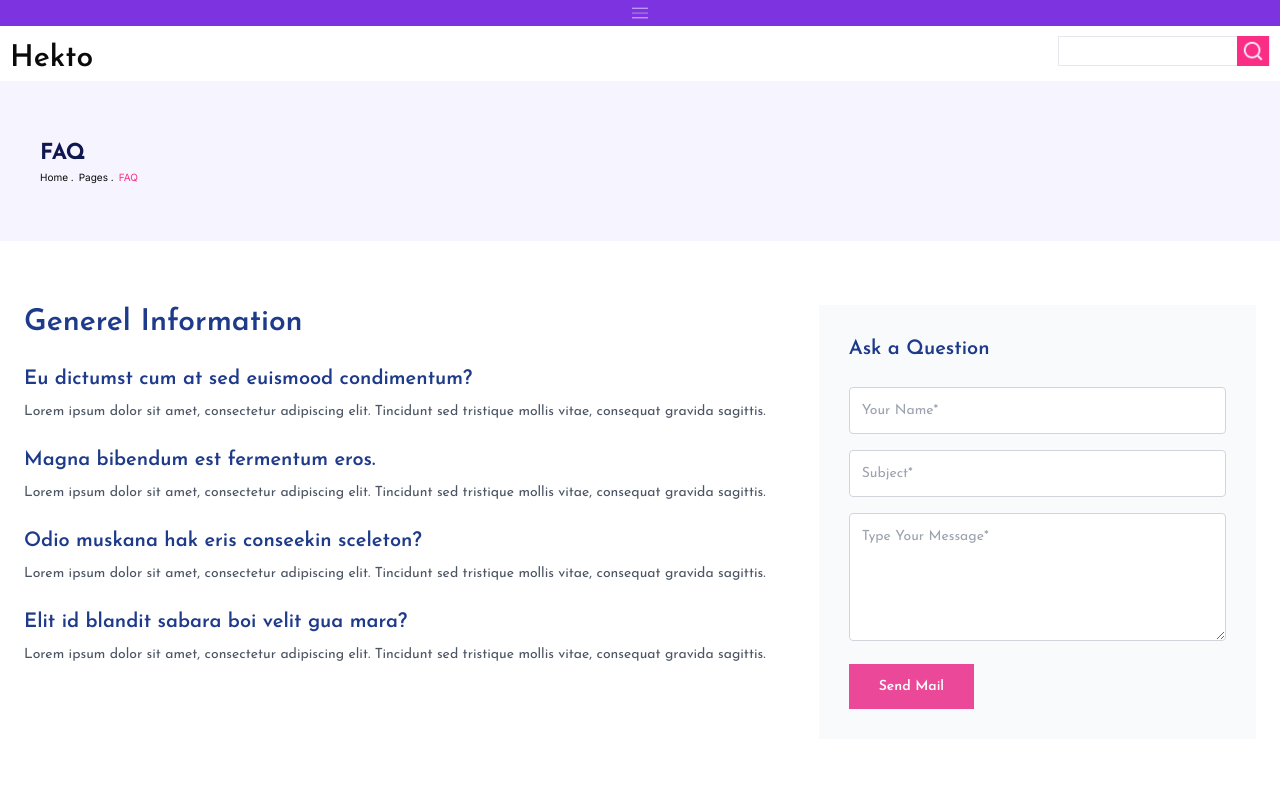
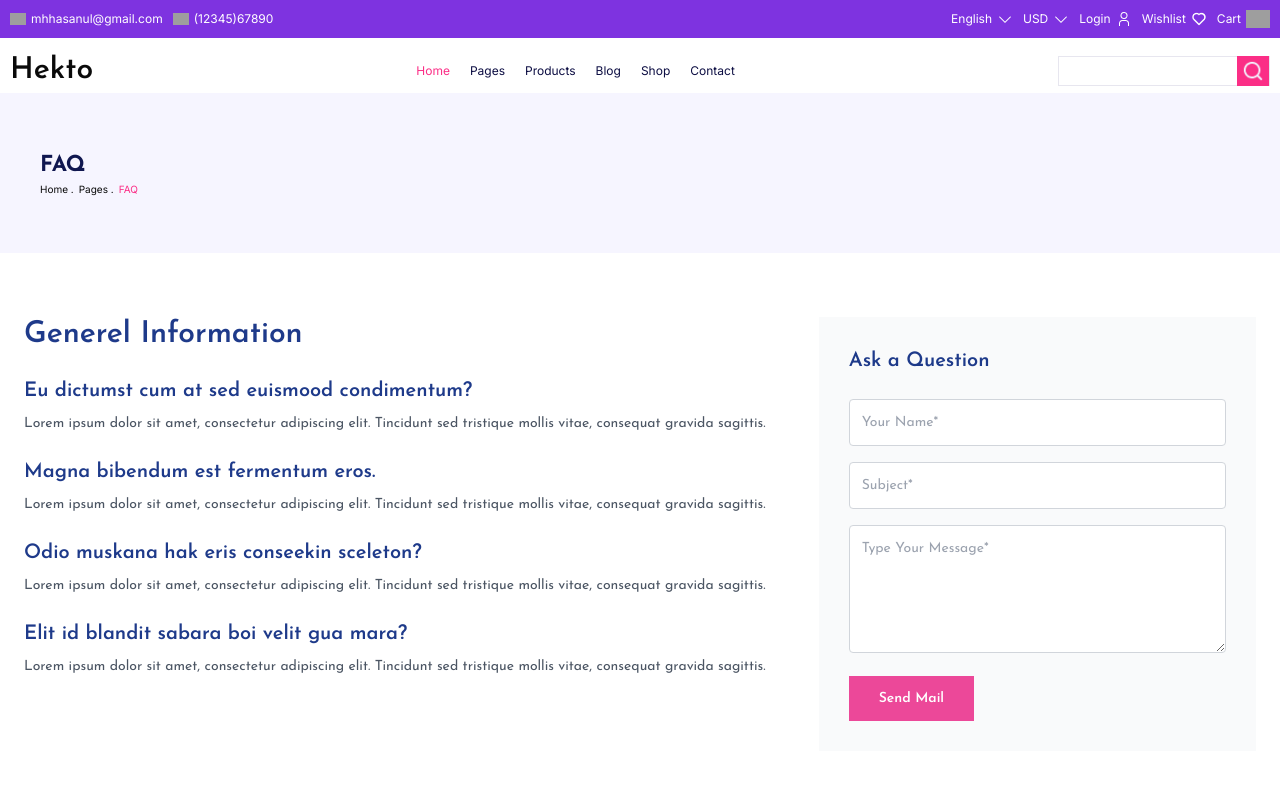
Before and after one commit to Abdullah-765/Hackathon-02-UIUX, a Next.js app: page /faqs in a window 1280 px wide. Shown: the top 800 px of the page. Built offline with nearby package versions, Linux system fonts and the light colour scheme; grey boxes are pictures that could not be loaded.

Commit message:
adding links

```diff
--- a/components/Navbar.tsx
+++ b/components/Navbar.tsx
@@ -1,50 +1,129 @@
 'use client'
 
+import {
+  Select,
+  SelectContent,
+  SelectGroup,
+  SelectItem,
+  SelectLabel,
+  SelectTrigger,
+  SelectValue,
+} from "@/components/ui/select"
 import Image from "next/image"
-import { useState } from "react"
+import { useEffect, useState } from "react"
 import { Josefin_Sans } from 'next/font/google'
+import Link from "next/link"
 const josefinSans = Josefin_Sans({
   subsets: ['latin'],
   weight: ['100', '300', '400', '500', '600', '700'],
 })
 
 
-export default function Home() {
 
-
-    // 1. State to track visibility
+export default function Navbar() {
   const [isVisible, setIsVisible] = useState(false);
 
+  // State to track screen width
+  const [isLargeScreen, setIsLargeScreen] = useState(false);
 
-    // 2. Function to toggle the state
-    const toggleDiv = () => {
-      setIsVisible((prev) => !prev); // Toggle between true and false
+  // Update screen size on resize
+  useEffect(() => {
+    const handleResize = () => {
+      setIsLargeScreen(window.innerWidth >= 700);
     };
 
+    handleResize(); // Initial check
+    window.addEventListener("resize", handleResize);
 
+    return () => {
+      window.removeEventListener("resize", handleResize);
+    };
+  }, []);
+
+  // Toggle visibility of the menu
+  const toggleDiv = () => {
+    setIsVisible((prev) => !prev);
+  };
+
+  if (!isLargeScreen) {
     return (
       <div id="navbar">
         <div id="btn-toggle" className="bg-[#7E33E0] p-[5px] sticky w-[100%] m-0 flex justify-center cursor-pointer" onClick={toggleDiv}>
-      <Image src="/imgs/hamburger-ico.png" width={16} height={16} alt=""/>
+          <Image src="/imgs/hamburger-ico.png" width={16} height={16} alt="" />
         </div>
         {isVisible && (
           <div>
             <div className="bg-[#7E33E0] text-white flex justify-between py-[20px] px-[10px]">
               <ul id="div-number-mail">
-                <li><Image src="/imgs/uil_envelope-alt.png" width={16} height={16} alt="msg-icon"/><p className="truncate .">mhhasanul@gmail.com</p></li>
-                <li><Image src="/imgs/bx_bx-phone-call.png" width={16} height={16}  alt="call-icon"/>(12345)67890</li>
+                <li><Image src="/imgs/uil_envelope-alt.png" width={16} height={16} alt="msg-icon" /><p className="truncate .">mhhasanul@gmail.com</p></li>
+                <li><Image src="/imgs/bx_bx-phone-call.png" width={16} height={16} alt="call-icon" />(12345)67890</li>
               </ul>
               <ul className="flex flex-wrap  gap-x-[10px] justify-start ">
-                <li>English <Image src="/imgs/arrow-down-icn.png" width={16} height={16} alt="arrow"/></li>
-                <li>USD <Image src="/imgs/arrow-down-icn.png" width={16} height={16} alt="arrow"/></li>
-                <li>Login <Image src="/imgs/carbon_user.png" width={16} height={16} alt="user"/></li>
-                <li>Wishlist <Image src="/imgs/uil_heart-alt.png" width={16} height={16} alt="wishlist"/></li>
-                <li>Cart <Image src="/imgs/fluent_cart-24-regular.png" width={24} height={24} alt="cart"/></li>
+                <li>English <Image src="/imgs/arrow-down-icn.png" width={16} height={16} alt="arrow" /></li>
+                <li>USD <Image src="/imgs/arrow-down-icn.png" width={16} height={16} alt="arrow" /></li>
+                <li>Login <Link href={"/login"}><Image src="/imgs/carbon_user.png" width={16} height={16} alt="user" /></Link></li>
+                <li><Link href={"/wishlist"}>Wishlist<Image src="/imgs/uil_heart-alt.png" width={16} height={16} alt="wishlist" /></Link></li>
+                <li><Link href={"/shop-cart"}><p>Cart</p><Image src="/imgs/fluent_cart-24-regular.png" width={24} height={24} alt="cart" /></Link></li>
               </ul>
 
             </div>
 
-        <ul id= "links"className="flex flex-col gap-x-[20px] flex-wrap justify-start align-center text-[#0D0E43] px-[10px] mt-[10px] ">
+            <ul id="links" className="flex flex-col gap-x-[20px] flex-wrap justify-start align-center text-[#0D0E43] px-[10px] mt-[10px] ">
+              <li className="text-[#FB2E86]">Home</li>
+              <Select>
+      <SelectTrigger className="w-[100px] border-none focus:outline-none focus:ring-none shadow-none">
+        <SelectValue placeholder="Pages" />
+      </SelectTrigger>
+      <SelectContent>
+        <SelectGroup>
+          <SelectItem value="Shoplist"><Link href={"/shop-list"}>Shop List</Link></SelectItem>
+          <SelectItem value="Product Detail"><Link href={"/product-details"}>Product detail</Link></SelectItem>
+        </SelectGroup>
+      </SelectContent>
+    </Select>
+              <li><Link href={"/shop-grid-default"} className="cursor-pointer">Products</Link></li>
+              <li><Link href={"/blog-page"} className="cursor-pointer">Blog</Link></li>
+              <li><Link href={"/shop-left-sidebar"} className="cursor-pointer">Shop</Link></li>
+              <li><Link href={"/contact-us"} className="cursor-pointer">Contact</Link></li>
+            </ul>
+
+          </div>
+        )}
+        <div className="flex justify-between mt-[10px] px-[10px] ">
+          <li className={josefinSans.className} id="name"><Link href={"/"}>Hekto</Link></li>
+          <li className="flex border-[#E7E6EF] border-[1px] h-[30px]">
+            <input id="search" type="text" className=" h-[25px] outline-none border-none flex-shrink" />
+            <button className="bg-[#FB2E86] h-[30px] m-0 px-[5px]"><Image src="/imgs/uil_search.png" width={22} height={22} alt="cart" /></button>
+          </li>
+
+        </div>
+      </div>
+    )
+  }
+
+  return (
+    <div id="navbar">
+        <div>
+          <div className="bg-[#7E33E0] text-white flex justify-between p-[10px]">
+            <ul className="div-number-mail flex gap-[10px]">
+              <li><Image src="/imgs/uil_envelope-alt.png" width={16} height={16} alt="msg-icon" /><p className="truncate .">mhhasanul@gmail.com</p></li>
+              <li><Image src="/imgs/bx_bx-phone-call.png" width={16} height={16} alt="call-icon" />(12345)67890</li>
+            </ul>
+            <ul className="flex flex-wrap  gap-x-[10px] justify-start ">
+              <li>English <Image src="/imgs/arrow-down-icn.png" width={16} height={16} alt="arrow" /></li>
+              <li>USD <Image src="/imgs/arrow-down-icn.png" width={16} height={16} alt="arrow" /></li>
+              <li>Login <Image src="/imgs/carbon_user.png" width={16} height={16} alt="user" /></li>
+              <li>Wishlist <Image src="/imgs/uil_heart-alt.png" width={16} height={16} alt="wishlist" /></li>
+              <li>Cart <Image src="/imgs/fluent_cart-24-regular.png" width={24} height={24} alt="cart" /></li>
+            </ul>
+
+          </div>
+
+        </div>
+
+      <div className="flex justify-between items-center mt-[10px] px-[10px] ">
+        <li className={josefinSans.className} id="name"><Link href={"/"}>Hekto</Link></li>
+        <ul id="links" className="flex gap-x-[20px] flex-wrap justify-start align-center text-[#0D0E43] px-[10px] mt-[10px] ">
             <li className="text-[#FB2E86]">Home</li>
             <li>Pages</li>
             <li>Products</li>
@@ -52,14 +131,9 @@ export default function Home() {
             <li>Shop</li>
             <li>Contact</li>
           </ul>
-
-        </div>
-      )}
-      <div className="flex justify-between mt-[10px] px-[10px] ">
-        <li className={josefinSans.className} id="name">Hekto</li>
         <li className="flex border-[#E7E6EF] border-[1px] h-[30px]">
-          <input id= "search" type="text" className=" h-[25px] outline-none border-none flex-shrink" />
-          <button className="bg-[#FB2E86] h-[30px] m-0 px-[5px]"><Image src="/imgs/uil_search.png" width={22} height={22} alt="cart"/></button>
+          <input id="search" type="text" className=" h-[25px] outline-none border-none flex-shrink" />
+          <button className="bg-[#FB2E86] h-[30px] m-0 px-[5px]"><Image src="/imgs/uil_search.png" width={22} height={22} alt="cart" /></button>
         </li>
 
       </div>
--- a/components/ui/select.tsx
+++ b/components/ui/select.tsx
@@ -19,7 +19,7 @@ const SelectTrigger = React.forwardRef<
   <SelectPrimitive.Trigger
     ref={ref}
     className={cn(
-      "flex h-9 w-full items-center justify-between whitespace-nowrap rounded-md border border-input bg-transparent px-3 py-2 text-sm shadow-sm ring-offset-background placeholder:text-muted-foreground focus:outline-none focus:ring-1 focus:ring-ring disabled:cursor-not-allowed disabled:opacity-50 [&>span]:line-clamp-1",
+      "flex h-9 w-full items-center justify-between whitespace-nowrap rounded-md border border-input bg-transparent shadow-sm ring-offset-background placeholder:text-muted-foreground focus:outline-none focus:ring-1 focus:ring-ring disabled:cursor-not-allowed disabled:opacity-50 [&>span]:line-clamp-1",
       className
     )}
     {...props}
```
Lines whose indentation alone changed are shown as unchanged.
